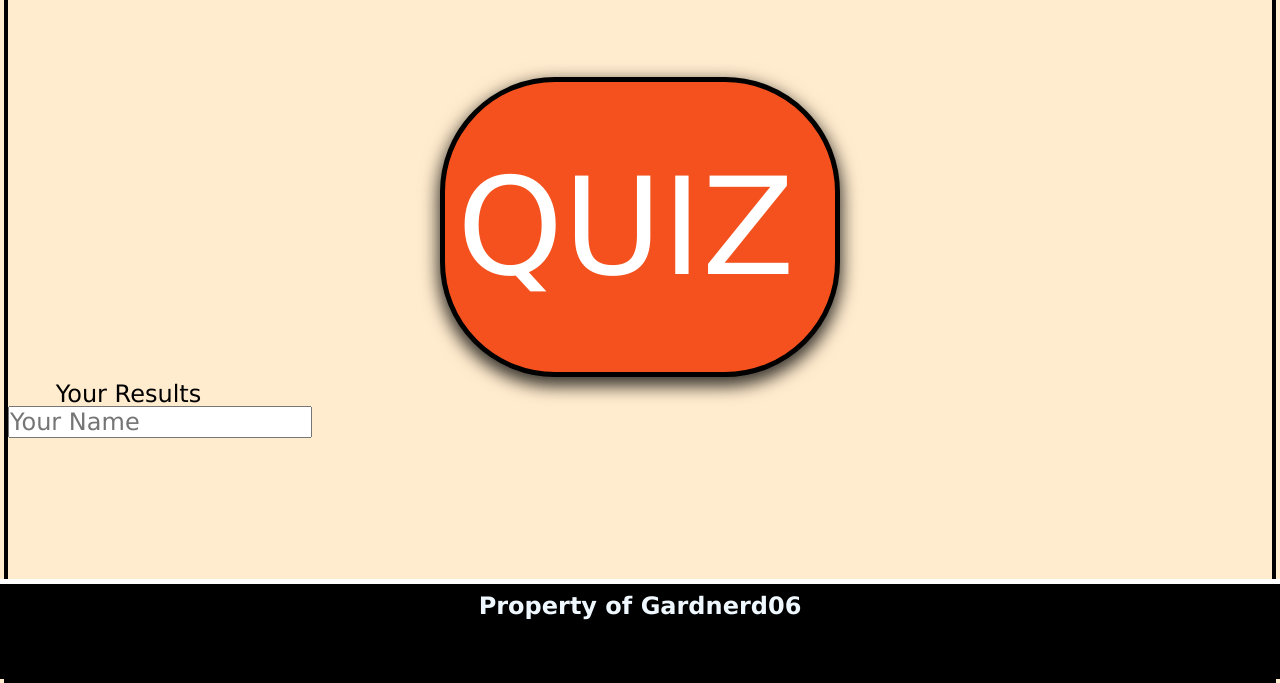
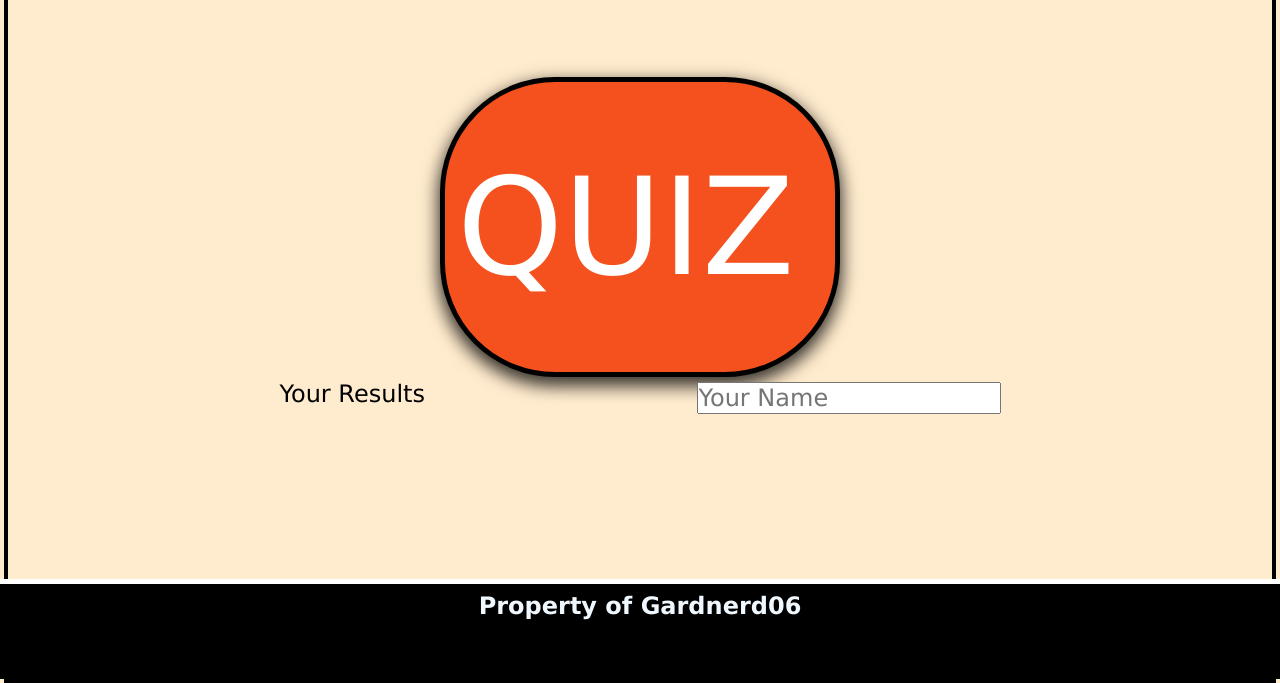
Before and after one commit to gardnerd06/dan_bootcamp_code_quiz, a plain HTML site: page index.html in a window 1280 px wide. Shown: the part 121-804 px from the top of the page. Drawn offline with nearby package versions, Linux system fonts and the light colour scheme.

Commit message:
added readme and screenshots

```diff
--- a/Assets/style.css
+++ b/Assets/style.css
@@ -36,9 +36,6 @@ form {
   flex-wrap: wrap;
   justify-content: center;
   font-size: 1.5em;
-  width: 241px;
-  justify-content: flex-start;
-  align-content: center;
   justify-content: space-evenly;
 }
 
```
Also changed, not shown: 1 other file.
